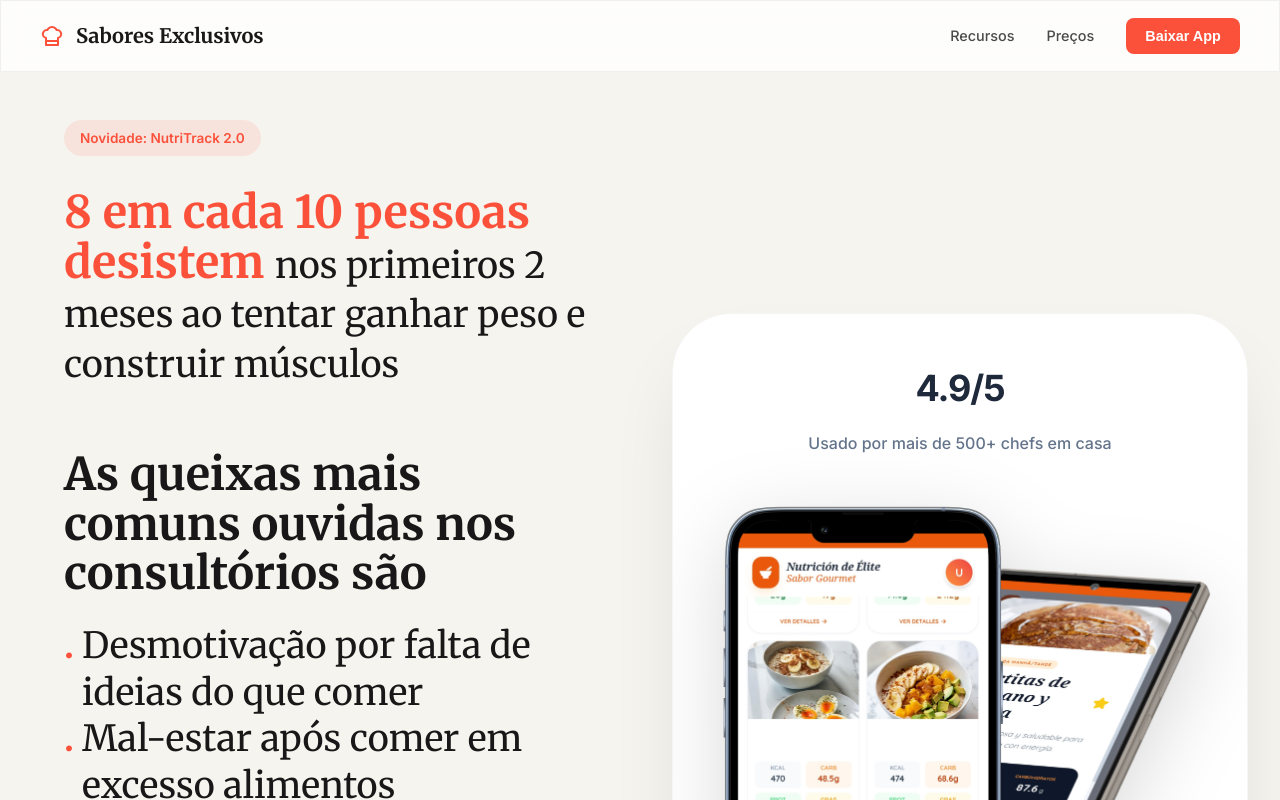
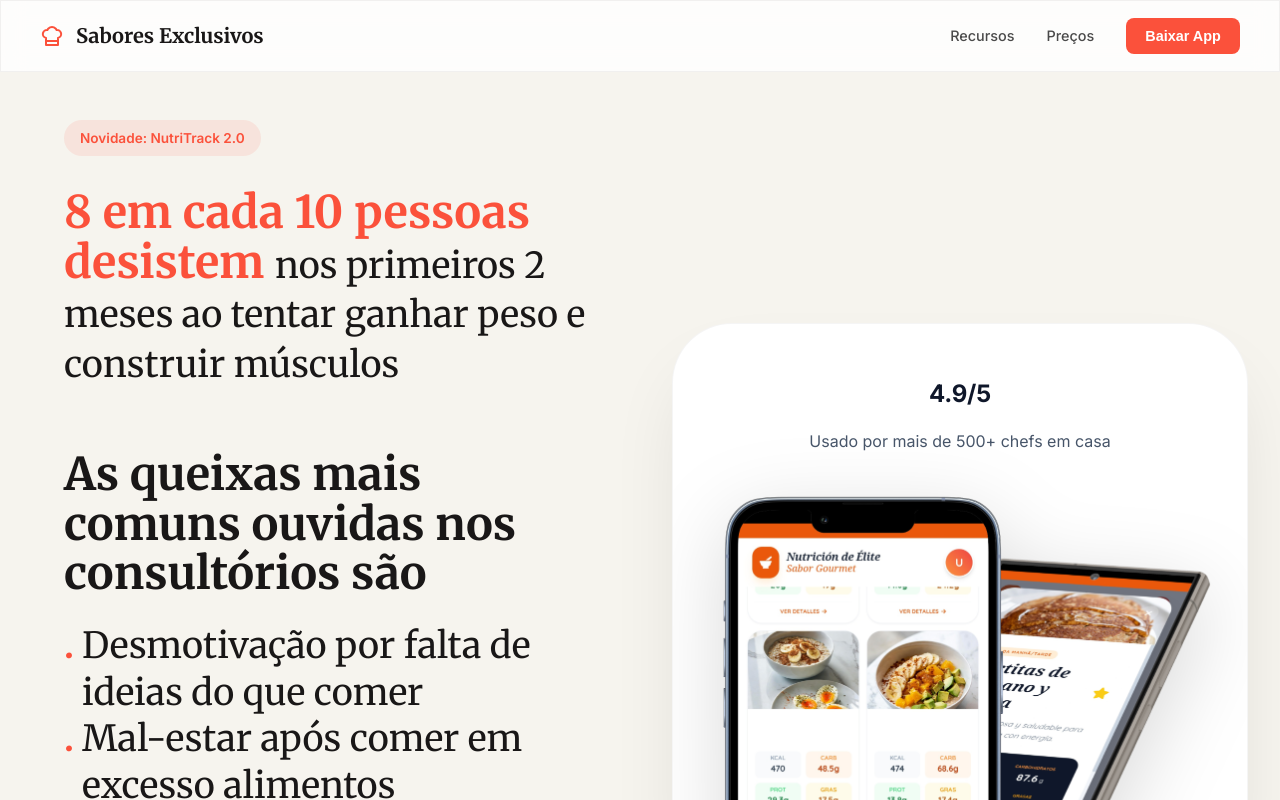
Before and after one commit to YohanSaibb026/LeadingPage, a React (Vite) app: page / in a window 1280 px wide. Shown: the top 800 px of the page. Built offline with nearby package versions, Linux system fonts and the light colour scheme.

Commit message:
style: reduce hero rating font size and tighten spacing to match reference

```diff
--- a/src/App.css
+++ b/src/App.css
@@ -292,35 +292,41 @@
     display: flex;
     flex-direction: column;
     align-items: center;
-    gap: 0.75rem;
-    margin-bottom: 2.5rem;
+    gap: 0.5rem;
+    /* Tighter gap */
+    margin-bottom: 2rem;
     text-align: center;
     z-index: 10;
 }
 
 .rating-badge .score {
-    font-family: 'Inter', system-ui, sans-serif;
-    /* Explicitly matching reference */
-    font-size: 2.25rem;
-    /* Large */
-    font-weight: 800;
-    /* Extra Bold */
-    color: #1e293b;
-    line-height: 1;
-    letter-spacing: -0.03em;
+    font-family: 'Inter', sans-serif;
+    font-size: 1.5rem;
+    /* Smaller, more elegant size */
+    font-weight: 700;
+    /* Bold but not extra bold */
+    color: #0f172a;
+    /* Slate 900 */
+    line-height: 1.2;
+    letter-spacing: -0.01em;
 }
 
 .rating-stars {
     display: flex;
-    gap: 0.35rem;
+    gap: 0.25rem;
     font-size: 1.1rem;
+    color: #fbbf24;
+    /* Amber 400 */
+    margin-bottom: 0.25rem;
 }
 
 .social-text {
-    font-family: 'Inter', system-ui, sans-serif;
+    font-family: 'Inter', sans-serif;
     font-size: 1rem;
-    color: #64748b;
-    font-weight: 500;
+    color: #475569;
+    /* Slate 600 */
+    font-weight: 400;
+    /* Regular weight */
 }
 
 /* Image Section */
```
